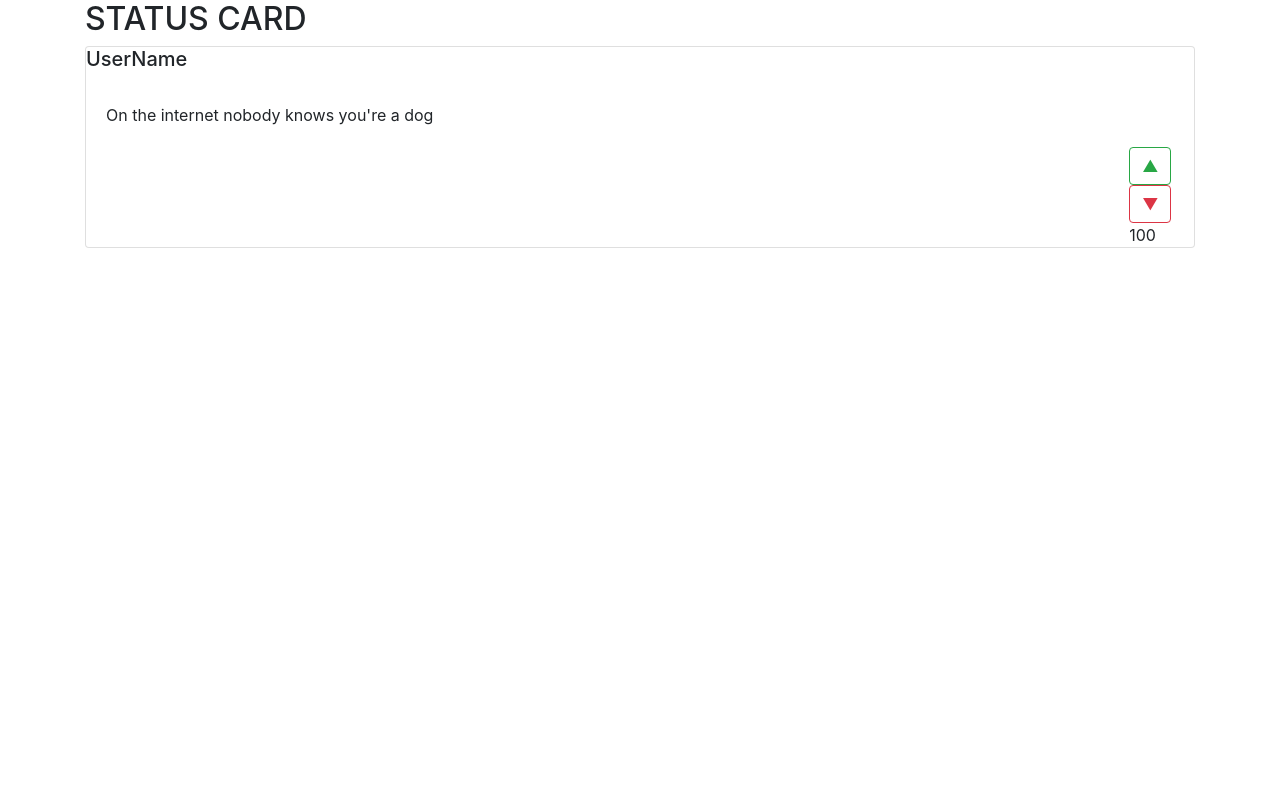
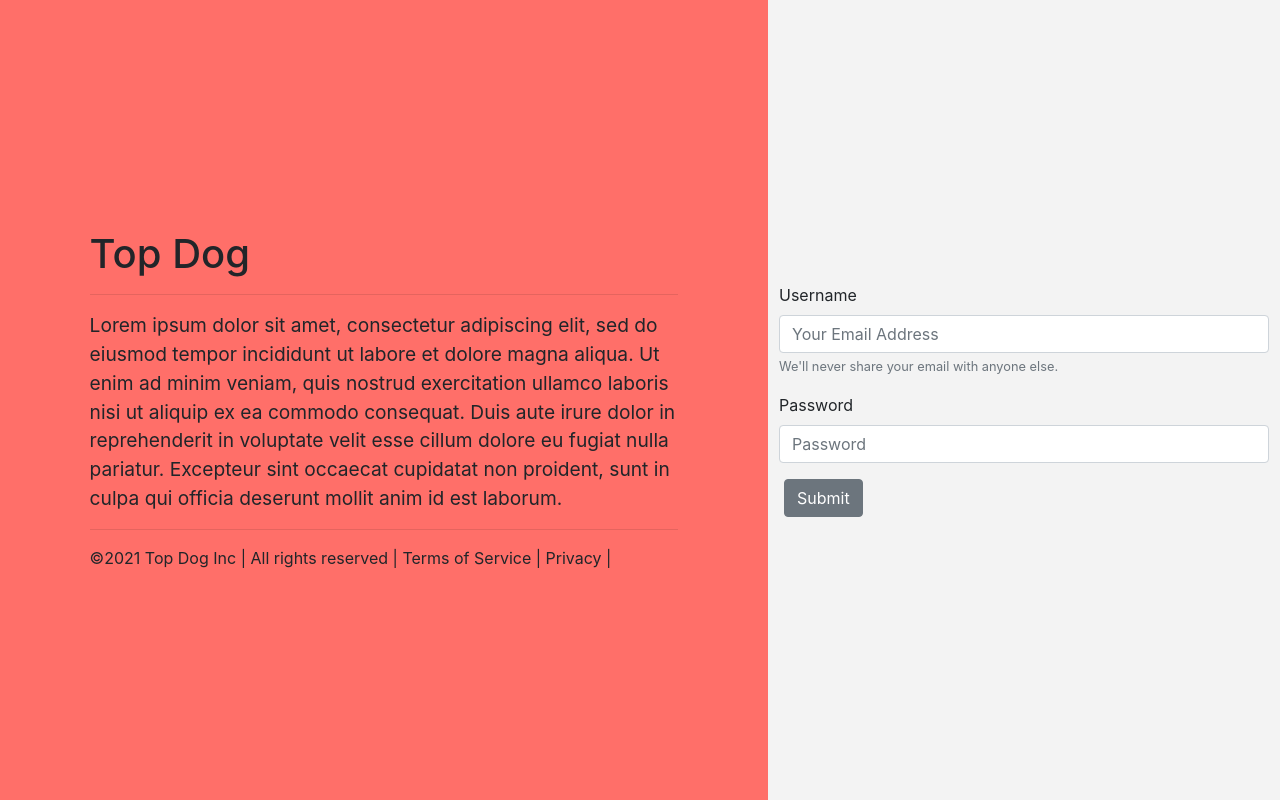
Before and after one commit to deltadesign/topdog, a React (Create React App) app: page / in a window 1280 px wide. Built offline with nearby package versions, Linux system fonts and the light colour scheme.

Commit message:
login behavouir added

```diff
--- a/src/App.js
+++ b/src/App.js
@@ -14,15 +14,27 @@ class App extends React.Component {
 
   constructor(props){
     super(props)
+    this.state = {
+      loggedIn: false
+    }
+  }
+
+  //final part of login
+  //toggles state of loggedIn
+  userLogin(){
+
+   this.setState((state) => ({
+     loggedIn: !this.state.loggedIn
+   }))
   }
 
   render() {
   return (
     <>
+    {/* <pre>{JSON.stringify(this.state)}</pre> */}
       {/* <Navbar/> */}
-        {/* <Landing/> */}
-        <Profile/>
-          {/* <Footer/> */}
+       {this.state.loggedIn ? <Profile/> :<Landing userLogin = {()=>this.userLogin()}/>}
+      {/* <Footer/> */}
     </>
   );
 }
--- a/src/components/forms/loginform.js
+++ b/src/components/forms/loginform.js
@@ -11,10 +11,12 @@ class Login extends React.Component{
 
   }
 
+  //this is the start point of the login function
+  // it calls a function in landing.js
   submitHandler(e){
     e.preventDefault();
-    // console.log(e.target.username.value);
-    // console.log(e.target.password.value);
+
+    this.props.login();
 
     e.target.username.value = "";
     e.target.password.value = "";
--- a/src/components/landing.js
+++ b/src/components/landing.js
@@ -13,6 +13,12 @@ class Landing extends React.Component{
   constructor(props){
   super(props)
 
+  }
+
+  // part 2 of login
+  // this calls a function in App.js to complete the login
+  userLogin(){
+    this.props.userLogin()
   }
 
   render() {
@@ -31,7 +37,7 @@ class Landing extends React.Component{
         </div>
       </div>
       <div className="loginbox">
-        <Login />
+        <Login login ={() => this.userLogin()} />
       </div>
 
     </div>
```
